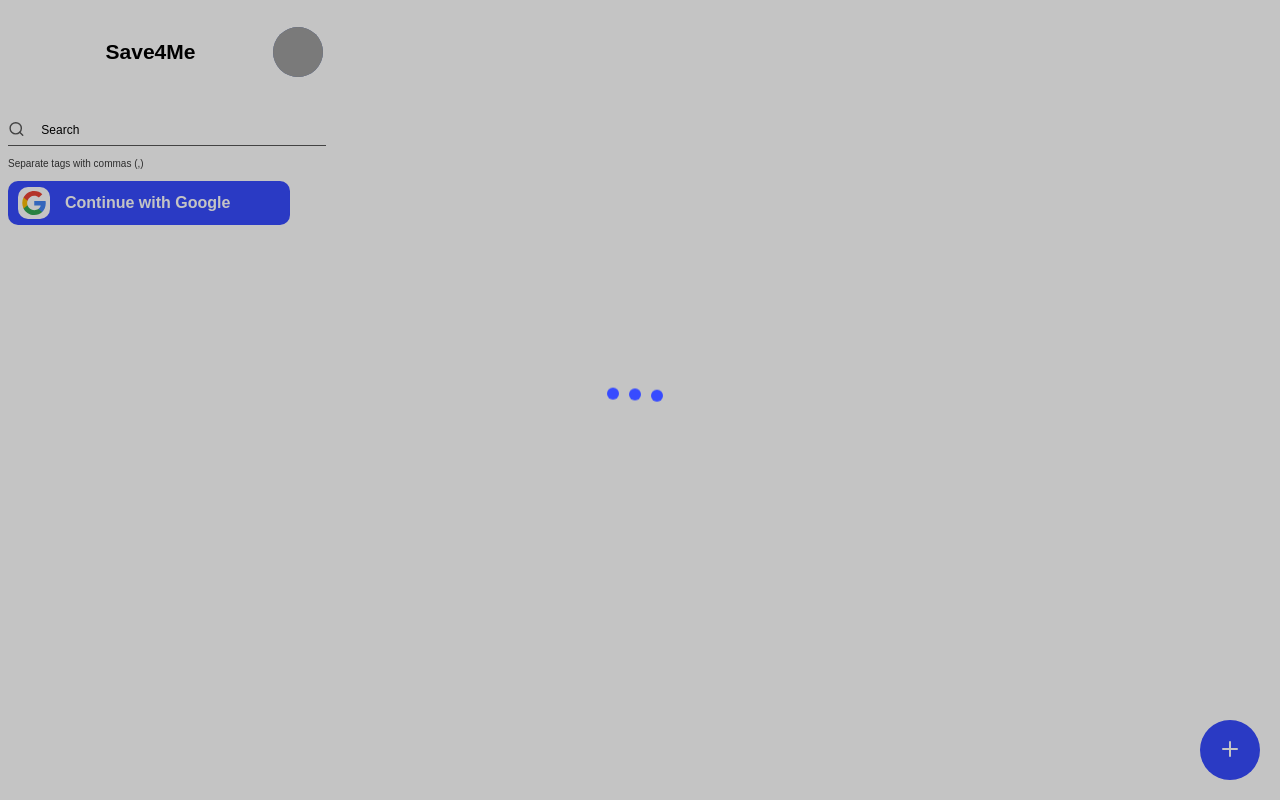
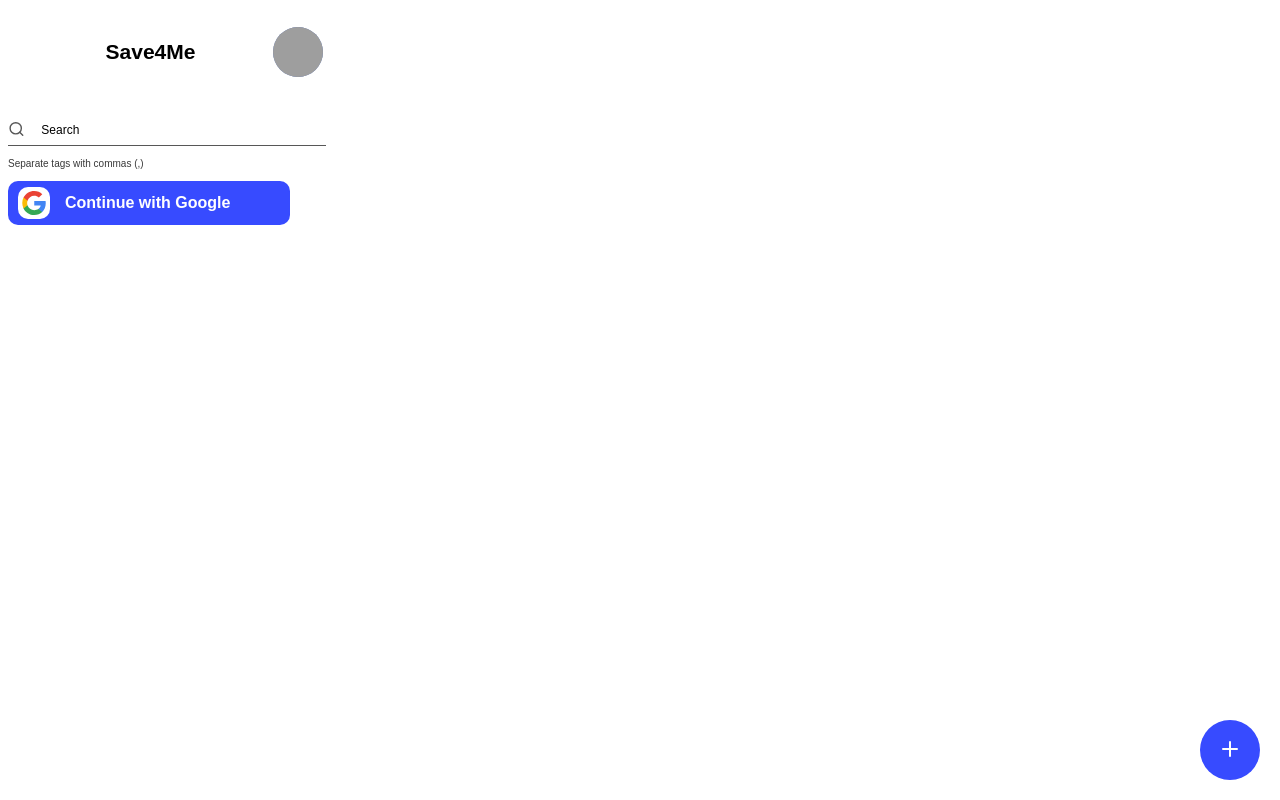
Before and after one commit to rafaelandrade/save4me, a Next.js app in the folder frontend/: page / in a window 1280 px wide. Built offline with nearby package versions, Linux system fonts and the light colour scheme; grey boxes are pictures that could not be loaded.

Commit message:
fix: fixing tests

```diff
--- a/frontend/pages/index.js
+++ b/frontend/pages/index.js
@@ -23,7 +23,6 @@ export default function Home() {
         shouldAnimate={false}
         subText="Separate tags with commas (,)"
       />
-      <Loading />
       <GoogleButton />
       <S.ButtonAdd>
         <PlusIcon />
```
